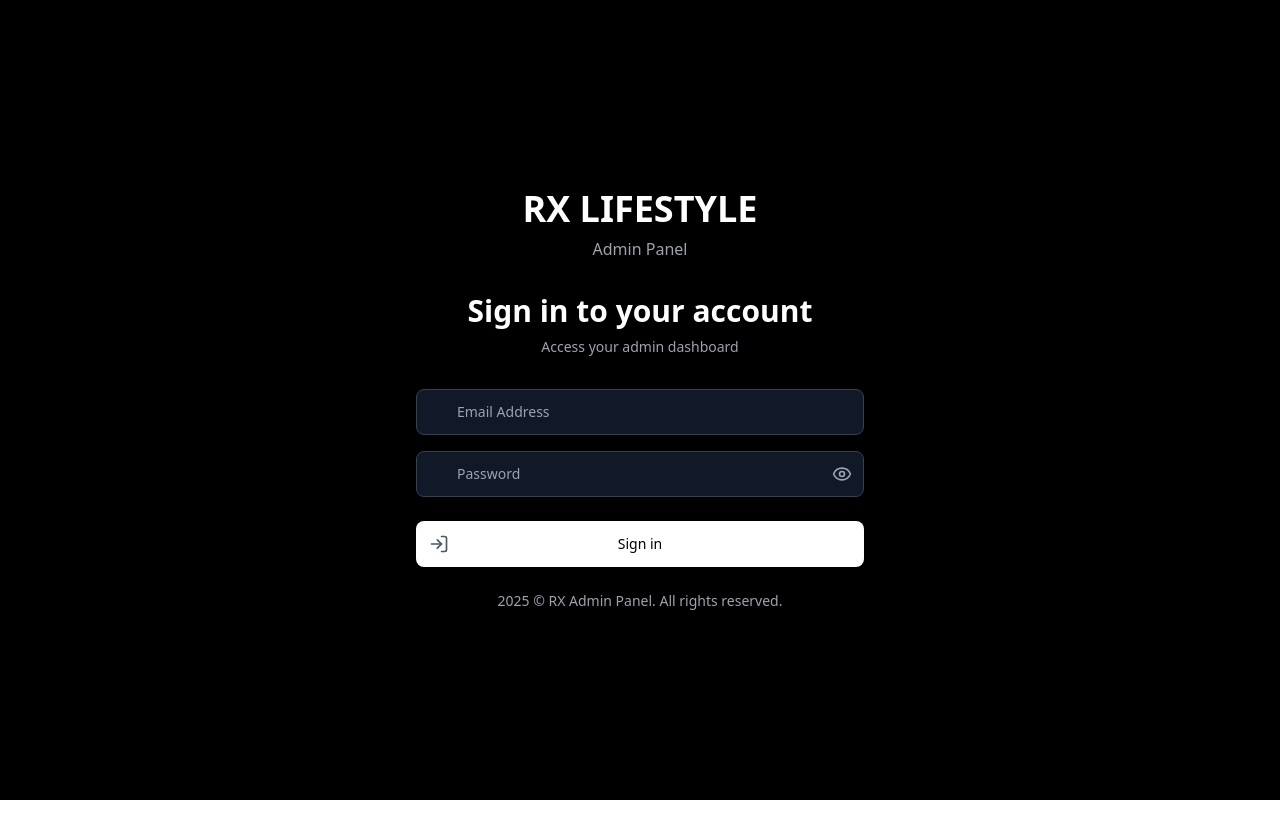
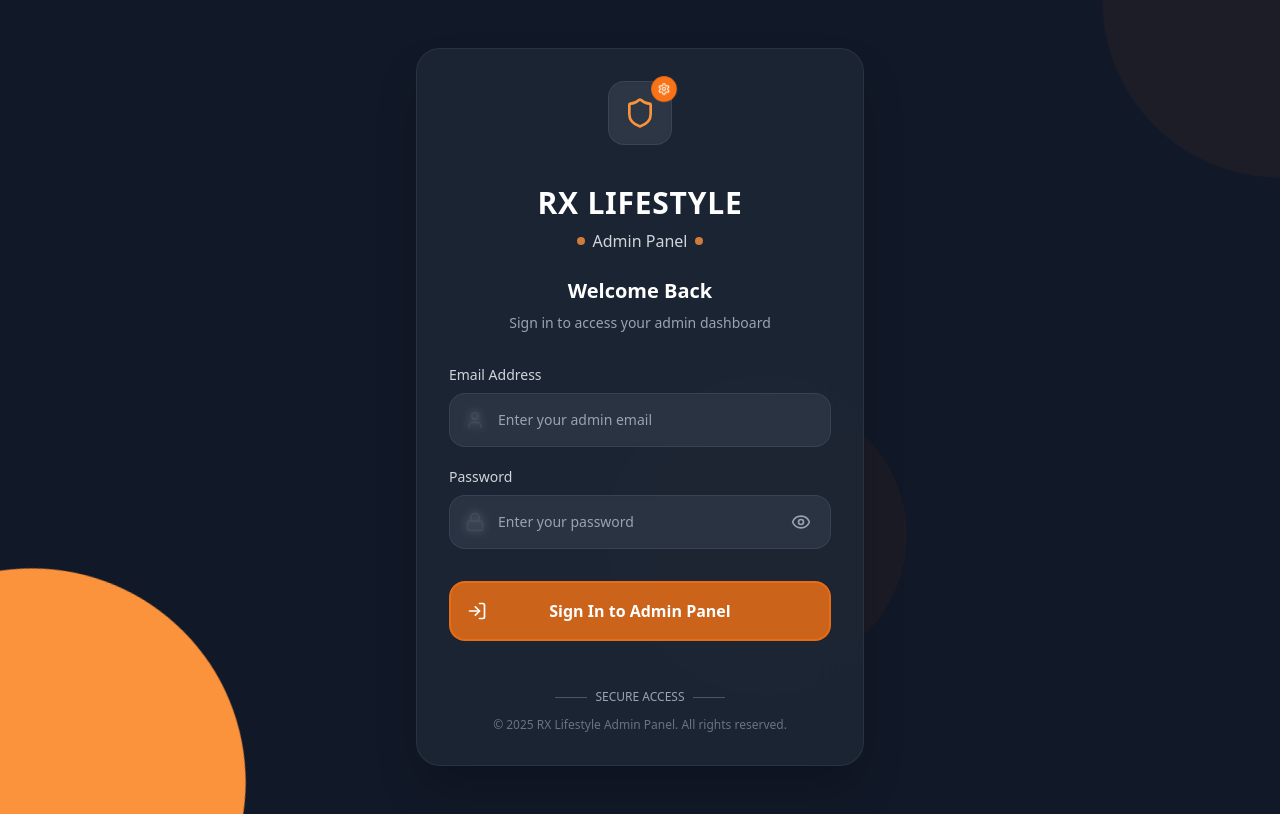
Before and after one commit to Fan-Karwanta/rx-academy-admin-101, a React (Vite) app: page /login in a window 1280 px wide. Built offline with nearby package versions, Linux system fonts and the light colour scheme.

Commit message:
added the change pass and improved login

```diff
--- a/src/pages/LoginPage.jsx
+++ b/src/pages/LoginPage.jsx
@@ -1,6 +1,6 @@
 import { useState } from "react";
 import { motion } from "framer-motion";
-import { User, Lock, LogIn, Eye, EyeOff } from "lucide-react";
+import { User, Lock, LogIn, Eye, EyeOff, Shield, Settings } from "lucide-react";
 import authService from '../services/auth.js';
 import { useNavigate } from 'react-router-dom';
 
@@ -29,57 +29,146 @@ const LoginPage = () => {
 	};
 
 	return (
-		<div className="min-h-screen flex items-center justify-center bg-black py-12 px-4 sm:px-6 lg:px-8">
-			<div className='max-w-md w-full space-y-8'>
-				<div>
+		<div className="min-h-screen flex items-center justify-center py-12 px-4 sm:px-6 lg:px-8 relative overflow-hidden bg-gray-900">
+
+			{/* Animated Background Elements */}
+			<div className="absolute inset-0 overflow-hidden">
 				<motion.div
-						initial={{ opacity: 0, y: -50 }}
+					className="absolute -top-40 -right-40 w-80 h-80 bg-orange-500 opacity-5 rounded-full"
+					animate={{
+						scale: [1, 1.2, 1],
+						rotate: [0, 180, 360],
+					}}
+					transition={{
+						duration: 20,
+						repeat: Infinity,
+						ease: "linear"
+					}}
+				/>
+				<motion.div
+					className="absolute -bottom-40 -left-40 w-96 h-96 bg-orange-400 opacity-3 rounded-full"
+					animate={{
+						scale: [1.2, 1, 1.2],
+						rotate: [360, 180, 0],
+					}}
+					transition={{
+						duration: 25,
+						repeat: Infinity,
+						ease: "linear"
+					}}
+				/>
+				<motion.div
+					className="absolute top-1/2 left-1/2 transform -translate-x-1/2 -translate-y-1/2 w-64 h-64 bg-orange-500 opacity-2 rounded-full"
+					animate={{
+						scale: [1, 1.1, 1],
+						opacity: [0.02, 0.05, 0.02],
+					}}
+					transition={{
+						duration: 15,
+						repeat: Infinity,
+						ease: "easeInOut"
+					}}
+				/>
+			</div>
+
+			<div className='max-w-md w-full space-y-8 relative z-10'>
+				{/* Glassmorphism Card */}
+				<motion.div
+					initial={{ opacity: 0, y: 50, scale: 0.9 }}
+					animate={{ opacity: 1, y: 0, scale: 1 }}
+					transition={{ duration: 0.6, ease: "easeOut" }}
+					className="bg-gray-800 bg-opacity-80 backdrop-blur-xl rounded-3xl p-8 border border-gray-700 border-opacity-50 shadow-2xl"
+				>
+					{/* Header Section */}
+					<div className="text-center mb-8">
+						<motion.div
+							initial={{ opacity: 0, y: -30 }}
 							animate={{ opacity: 1, y: 0 }}
-						transition={{ duration: 0.5 }}
-						className='mx-auto flex justify-center mb-8'
+							transition={{ delay: 0.2, duration: 0.5 }}
+							className="flex justify-center items-center mb-6"
 						>
-						<div className="text-center">
-							<h1 className="text-4xl font-bold text-white mb-2">RX LIFESTYLE</h1>
-							<p className="text-gray-400">Admin Panel</p>
+							<div className="relative">
+								<div className="w-16 h-16 bg-gray-700 bg-opacity-60 rounded-2xl flex items-center justify-center mb-4 backdrop-blur-sm border border-gray-600 border-opacity-50">
+									<Shield className="w-8 h-8 text-orange-400" />
+								</div>
+								<motion.div
+									className="absolute -top-1 -right-1 w-6 h-6 bg-orange-500 rounded-full flex items-center justify-center"
+									animate={{ scale: [1, 1.2, 1] }}
+									transition={{ duration: 2, repeat: Infinity }}
+								>
+									<Settings className="w-3 h-3 text-white" />
+								</motion.div>
 							</div>
 						</motion.div>
-					<motion.h2
-						className="mt-6 text-center text-3xl font-extrabold text-white"
-						initial={{ opacity: 0 }}
-						animate={{ opacity: 1 }}
-						transition={{ delay: 0.2, duration: 0.5 }}
-					>
-						Sign in to your account
-					</motion.h2>
-					<motion.p
-						className="mt-2 text-center text-sm text-gray-400"
+
+						<motion.h1
+							className="text-3xl font-bold text-white mb-2 tracking-wide"
 							initial={{ opacity: 0 }}
 							animate={{ opacity: 1 }}
 							transition={{ delay: 0.3, duration: 0.5 }}
 						>
-						Access your admin dashboard
+							RX LIFESTYLE
+						</motion.h1>
+
+						<motion.div
+							className="flex items-center justify-center space-x-2 mb-6"
+							initial={{ opacity: 0 }}
+							animate={{ opacity: 1 }}
+							transition={{ delay: 0.4, duration: 0.5 }}
+						>
+							<div className="w-2 h-2 bg-orange-400 bg-opacity-80 rounded-full"></div>
+							<p className="text-gray-300 font-medium">Admin Panel</p>
+							<div className="w-2 h-2 bg-orange-400 bg-opacity-80 rounded-full"></div>
+						</motion.div>
+
+						<motion.h2
+							className="text-xl font-semibold text-white mb-2"
+							initial={{ opacity: 0 }}
+							animate={{ opacity: 1 }}
+							transition={{ delay: 0.5, duration: 0.5 }}
+						>
+							Welcome Back
+						</motion.h2>
+
+						<motion.p
+							className="text-gray-400 text-sm"
+							initial={{ opacity: 0 }}
+							animate={{ opacity: 1 }}
+							transition={{ delay: 0.6, duration: 0.5 }}
+						>
+							Sign in to access your admin dashboard
 						</motion.p>
 					</div>
+					{/* Form Section */}
 					<motion.form
-					className='mt-8 space-y-6'
+						className='space-y-6'
 						onSubmit={handleSubmit}
-					initial={{ opacity: 0, y: 50 }}
+						initial={{ opacity: 0, y: 30 }}
 						animate={{ opacity: 1, y: 0 }}
-					transition={{ delay: 0.4, duration: 0.5 }}
+						transition={{ delay: 0.7, duration: 0.5 }}
 					>
 						{error && (
-						<div className="bg-red-900 border border-red-700 text-red-200 px-4 py-3 rounded relative">
-							{error}
-						</div>
+							<motion.div
+								initial={{ opacity: 0, scale: 0.95 }}
+								animate={{ opacity: 1, scale: 1 }}
+								className="bg-red-900 bg-opacity-60 border border-red-700 border-opacity-50 text-red-200 px-4 py-3 rounded-2xl backdrop-blur-sm text-sm font-medium"
+							>
+								⚠️ {error}
+							</motion.div>
 						)}
 
-					<div className='space-y-4'>
-						<div>
-							<label htmlFor='email' className='sr-only'>
-								Email
+						<div className='space-y-5'>
+							{/* Email Field */}
+							<motion.div
+								initial={{ opacity: 0, x: -20 }}
+								animate={{ opacity: 1, x: 0 }}
+								transition={{ delay: 0.8, duration: 0.4 }}
+							>
+								<label htmlFor='email' className='block text-sm font-medium text-gray-300 mb-2'>
+									Email Address
 								</label>
 								<div className='relative'>
-								<div className='absolute inset-y-0 left-0 pl-3 flex items-center pointer-events-none'>
+									<div className='absolute inset-y-0 left-0 pl-4 flex items-center pointer-events-none'>
 										<User className="h-5 w-5 text-gray-400" />
 									</div>
 									<input
@@ -88,19 +177,25 @@ const LoginPage = () => {
 										type='email'
 										autoComplete='email'
 										required
-									className="appearance-none relative block w-full px-3 py-3 pl-10 border border-gray-700 bg-gray-900 text-white placeholder-gray-400 rounded-lg focus:outline-none focus:ring-2 focus:ring-white focus:border-white sm:text-sm"
-									placeholder='Email Address'
+										className="w-full px-4 py-4 pl-12 bg-gray-700 bg-opacity-50 border border-gray-600 border-opacity-50 text-white placeholder-gray-400 rounded-2xl focus:outline-none focus:ring-2 focus:ring-orange-500 focus:ring-opacity-50 focus:border-orange-500 backdrop-blur-sm transition-all duration-300 text-sm font-medium"
+										placeholder='Enter your admin email'
 										value={email}
 										onChange={(e) => setEmail(e.target.value)}
 									/>
 								</div>
-						</div>
-						<div>
-							<label htmlFor='password' className='sr-only'>
+							</motion.div>
+
+							{/* Password Field */}
+							<motion.div
+								initial={{ opacity: 0, x: -20 }}
+								animate={{ opacity: 1, x: 0 }}
+								transition={{ delay: 0.9, duration: 0.4 }}
+							>
+								<label htmlFor='password' className='block text-sm font-medium text-gray-300 mb-2'>
 									Password
 								</label>
 								<div className='relative'>
-								<div className='absolute inset-y-0 left-0 pl-3 flex items-center pointer-events-none'>
+									<div className='absolute inset-y-0 left-0 pl-4 flex items-center pointer-events-none'>
 										<Lock className="h-5 w-5 text-gray-400" />
 									</div>
 									<input
@@ -109,15 +204,15 @@ const LoginPage = () => {
 										type={showPassword ? "text" : "password"}
 										autoComplete='current-password'
 										required
-									className="appearance-none relative block w-full px-3 py-3 pl-10 pr-10 border border-gray-700 bg-gray-900 text-white placeholder-gray-400 rounded-lg focus:outline-none focus:ring-2 focus:ring-white focus:border-white sm:text-sm"
-									placeholder='Password'
+										className="w-full px-4 py-4 pl-12 pr-12 bg-gray-700 bg-opacity-50 border border-gray-600 border-opacity-50 text-white placeholder-gray-400 rounded-2xl focus:outline-none focus:ring-2 focus:ring-orange-500 focus:ring-opacity-50 focus:border-orange-500 backdrop-blur-sm transition-all duration-300 text-sm font-medium"
+										placeholder='Enter your password'
 										value={password}
 										onChange={(e) => setPassword(e.target.value)}
 									/>
-								<div className='absolute inset-y-0 right-0 pr-3 flex items-center'>
+									<div className='absolute inset-y-0 right-0 pr-4 flex items-center'>
 										<button
 											type="button"
-										className="text-gray-400 hover:text-gray-300 focus:outline-none"
+											className="text-gray-400 hover:text-orange-400 focus:outline-none transition-all duration-200 p-1 rounded-lg hover:bg-gray-600 hover:bg-opacity-50"
 											onClick={() => setShowPassword(!showPassword)}
 										>
 											{showPassword ? (
@@ -128,28 +223,56 @@ const LoginPage = () => {
 										</button>
 									</div>
 								</div>
-						</div>
+							</motion.div>
 						</div>
 
-					<div>
+						{/* Submit Button */}
+						<motion.div
+							initial={{ opacity: 0, y: 20 }}
+							animate={{ opacity: 1, y: 0 }}
+							transition={{ delay: 1.0, duration: 0.4 }}
+							className="pt-2"
+						>
 							<motion.button
 								type='submit'
 								disabled={isLoading}
-							className='group relative w-full flex justify-center py-3 px-4 border border-transparent text-sm font-medium rounded-lg text-black bg-white hover:bg-gray-200 focus:outline-none focus:ring-2 focus:ring-offset-2 focus:ring-white disabled:opacity-50 disabled:cursor-not-allowed transition-colors duration-300'
-							whileHover={{ scale: 1.02 }}
+								className='group relative w-full flex justify-center py-4 px-6 border-2 border-orange-500 border-opacity-60 text-base font-semibold rounded-2xl text-white bg-orange-500 bg-opacity-80 hover:bg-opacity-90 focus:outline-none focus:ring-2 focus:ring-orange-400 focus:ring-opacity-50 disabled:opacity-50 disabled:cursor-not-allowed backdrop-blur-sm transition-all duration-300'
+								whileHover={{ scale: 1.02, y: -2 }}
 								whileTap={{ scale: 0.98 }}
 							>
-							<span className='absolute left-0 inset-y-0 flex items-center pl-3'>
-								<LogIn className='h-5 w-5 text-gray-600' />
+								<span className='absolute left-0 inset-y-0 flex items-center pl-4'>
+									{isLoading ? (
+										<motion.div
+											animate={{ rotate: 360 }}
+											transition={{ duration: 1, repeat: Infinity, ease: "linear" }}
+											className="w-5 h-5 border-2 border-white border-t-transparent rounded-full"
+										/>
+									) : (
+										<LogIn className='h-5 w-5 text-white group-hover:scale-110 transition-transform duration-200' />
+									)}
 								</span>
-							{isLoading ? "Signing in..." : "Sign in"}
+								{isLoading ? "Signing in..." : "Sign In to Admin Panel"}
 							</motion.button>
+						</motion.div>
+
+						{/* Footer */}
+						<motion.div
+							className="text-center pt-6"
+							initial={{ opacity: 0 }}
+							animate={{ opacity: 1 }}
+							transition={{ delay: 1.1, duration: 0.4 }}
+						>
+							<div className="flex items-center justify-center space-x-2 mb-3">
+								<div className="w-8 h-px bg-gray-600"></div>
+								<p className="text-gray-400 text-xs font-medium">SECURE ACCESS</p>
+								<div className="w-8 h-px bg-gray-600"></div>
 							</div>
-
-					<div className="text-center text-sm text-gray-400">
-						<p>2025 © RX Admin Panel. All rights reserved.</p>
-					</div>
+							<p className="text-gray-500 text-xs">
+								© 2025 RX Lifestyle Admin Panel. All rights reserved.
+							</p>
+						</motion.div>
 					</motion.form>
+				</motion.div>
 			</div>
 		</div>
 	);
```
Lines whose indentation alone changed are shown as unchanged.
